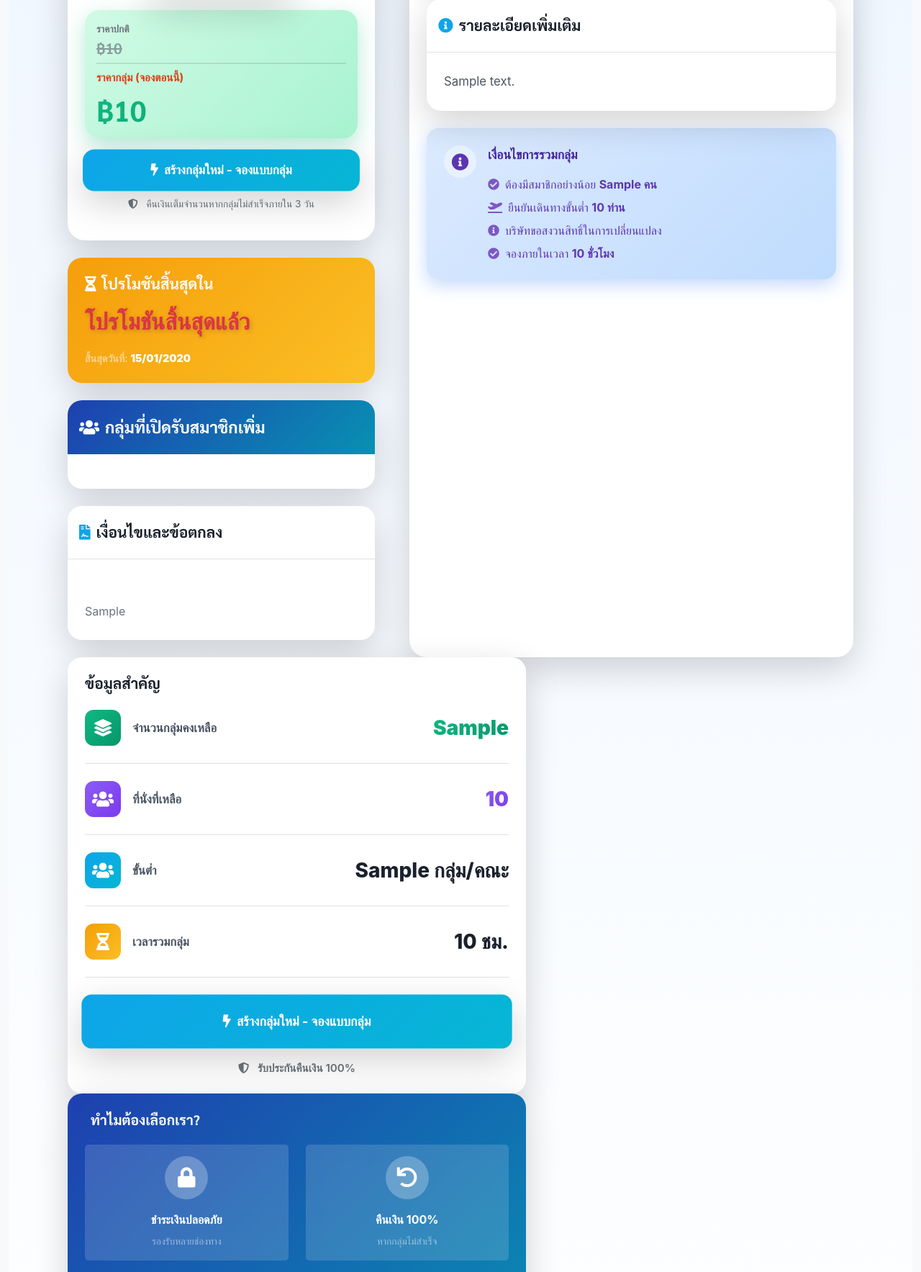
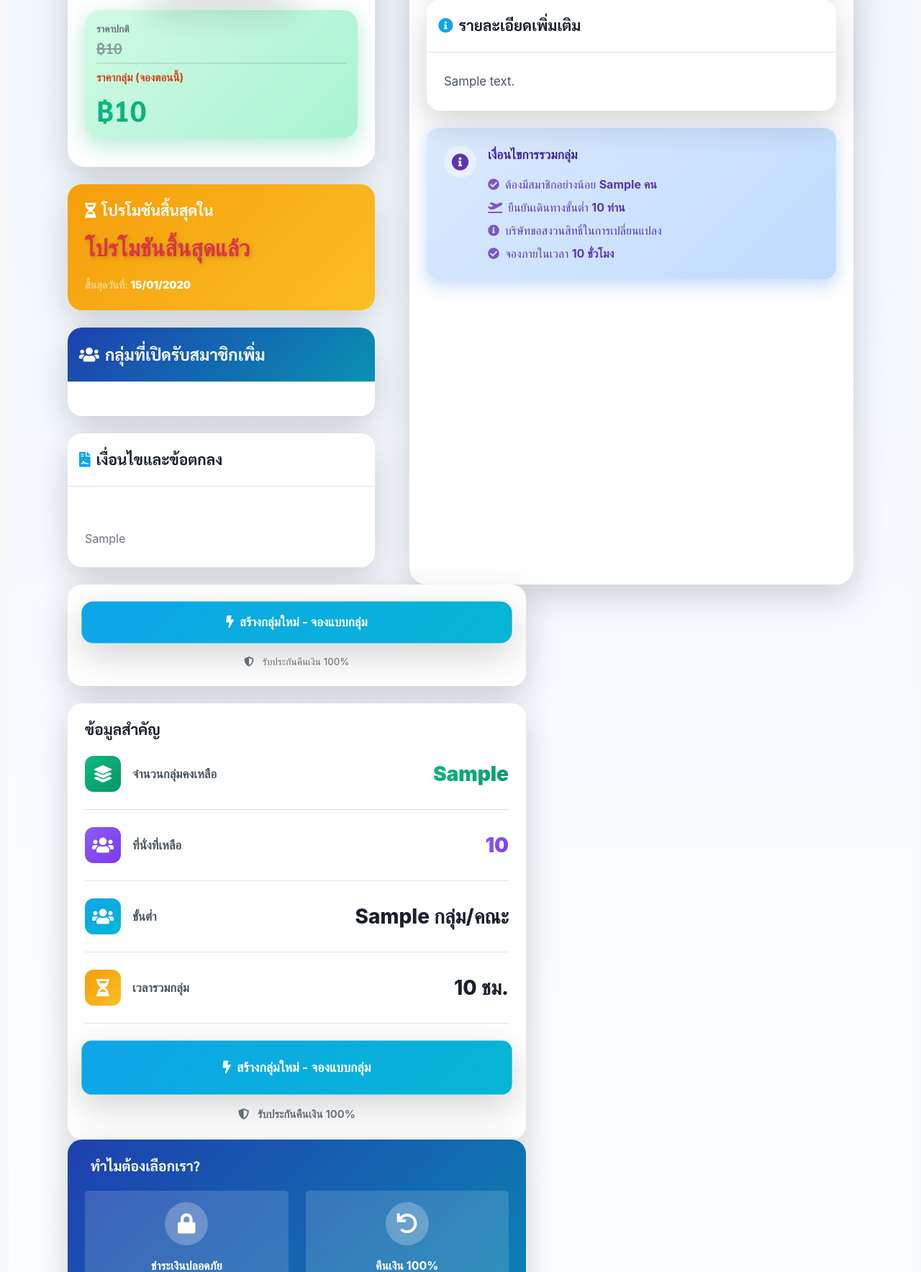
Before and after one commit to dhakulchan/voucher-system1, a Python web app: template templates/group_buy/public/campaign_detail_improved.html in a window 1280 px wide. Shown: the part 325-2092 px from the top of the page at 72% size. Run offline with Jinja, Linux system fonts and the light colour scheme; the template is opened without the code that fills it: most values are stand-ins (such as "Sample title", 1, 10 or a date in 2020); some libraries are stand-ins or nearby versions.

Commit message:
feat: move CTA buttons to right sidebar above important info section

```diff
--- a/templates/group_buy/public/campaign_detail_improved.html
+++ b/templates/group_buy/public/campaign_detail_improved.html
@@ -146,29 +146,6 @@
                                     </div>
                                     {% endif %}
                                 </div>
-                            </div>
-
-                            <!-- CTA Buttons -->
-                            <div class="d-none d-lg-block mb-3">
-                                <div class="d-grid gap-2">
-                                    <a href="{{ url_for('public_group_buy.create_group', campaign_id=campaign.id) }}"
-                                        class="btn btn-lg fw-bold py-3 pulse-btn shadow-lg"
-                                        style="background: linear-gradient(135deg, #0ea5e9 0%, #06b6d4 100%); border: none; color: #fff; font-size: 1.05rem; border-radius: 16px; font-weight: 800;">
-                                        <i class="fas fa-bolt me-2"></i>สร้างกลุ่มใหม่ - จองแบบกลุ่ม
-                                    </a>
-
-                                    {% if campaign.payment_stripe_enabled or campaign.payment_bank_enabled or
-                                    campaign.payment_qr_enabled %}
-                                    <a href="{{ url_for('group_buy_payment.select_method', campaign_id=campaign.id) }}"
-                                        class="btn btn-lg fw-bold py-3 shadow-lg"
-                                        style="background: linear-gradient(135deg, #10b981 0%, #059669 100%); border: none; color: #fff; font-size: 1rem; border-radius: 16px; font-weight: 700;">
-                                        <i class="fas fa-credit-card me-2"></i>ชำระเงินเลย
-                                    </a>
-                                    {% endif %}
-                                </div>
-                                <p class="text-center text-muted small mb-0 mt-2" style="font-size: 0.85rem;">
-                                    <i class="fas fa-shield-alt me-2"></i> คืนเงินเต็มจำนวนหากกลุ่มไม่สำเร็จภายใน 3 วัน
-                                </p>
                             </div>
                         </div>
                     </div>
@@ -471,6 +448,33 @@
         <!-- Price & Info Column - Right Sidebar -->
         <div class="col-lg-7">
             <div class="sidebar-sticky">
+                <!-- CTA Buttons Section -->
+                <div class="cta-section mb-4">
+                    <div class="card border-0 shadow-lg" style="border-radius: 20px; overflow: hidden;">
+                        <div class="card-body p-4">
+                            <div class="d-grid gap-2">
+                                <a href="{{ url_for('public_group_buy.create_group', campaign_id=campaign.id) }}"
+                                    class="btn btn-lg fw-bold py-3 pulse-btn shadow-lg"
+                                    style="background: linear-gradient(135deg, #0ea5e9 0%, #06b6d4 100%); border: none; color: #fff; font-size: 1.05rem; border-radius: 16px; font-weight: 800;">
+                                    <i class="fas fa-bolt me-2"></i>สร้างกลุ่มใหม่ - จองแบบกลุ่ม
+                                </a>
+
+                                {% if campaign.payment_stripe_enabled or campaign.payment_bank_enabled or
+                                campaign.payment_qr_enabled %}
+                                <a href="{{ url_for('group_buy_payment.select_method', campaign_id=campaign.id) }}"
+                                    class="btn btn-lg fw-bold py-3 shadow-lg"
+                                    style="background: linear-gradient(135deg, #10b981 0%, #059669 100%); border: none; color: #fff; font-size: 1rem; border-radius: 16px; font-weight: 700;">
+                                    <i class="fas fa-credit-card me-2"></i>ชำระเงินเลย
+                                </a>
+                                {% endif %}
+                            </div>
+                            <p class="text-center text-muted small mb-0 mt-3" style="font-size: 0.85rem;">
+                                <i class="fas fa-shield-alt me-2"></i> รับประกันคืนเงิน 100%
+                            </p>
+                        </div>
+                    </div>
+                </div>
+
                 <div class="card border-0 shadow-lg" style="border-radius: 20px; overflow: hidden;">
                     <div class="card-body p-4">
                         <h6 class="fw-bold mb-4" style="font-size: 1.3rem; color: #1a202c;">ข้อมูลสำคัญ
@@ -545,7 +549,8 @@
                                         style="width: 50px; height: 50px; background: linear-gradient(135deg, #f59e0b 0%, #fbbf24 100%); border-radius: 12px; display: flex; align-items: center; justify-content: center;">
                                         <i class="fas fa-hourglass-half text-white fs-4"></i>
                                     </div>
-                                <span style="font-size: 1.05rem; color: #4b5563; font-weight: 600;">เวลารวมกลุ่ม</span>
+                                    <span
+                                        style="font-size: 1.05rem; color: #4b5563; font-weight: 600;">เวลารวมกลุ่ม</span>
                                 </div>
                                 <strong class="fs-3" style="color: #1a202c; font-weight: 800;">{{
                                     campaign.duration_hours }} ชม.</strong>
@@ -627,7 +632,8 @@
                                             </div>
                                             <strong class="d-block mb-2 text-white text-center"
                                                 style="font-size: 1rem;">บริษัทฯท่องเที่ยวชั่นนำ</strong>
-                                        <small class="text-white-50 d-block text-center" style="font-size: 0.85rem;">TAT
+                                            <small class="text-white-50 d-block text-center"
+                                                style="font-size: 0.85rem;">TAT
                                                 License:
                                                 11/03589</small>
                                         </div>
```
Lines whose indentation alone changed are shown as unchanged.
